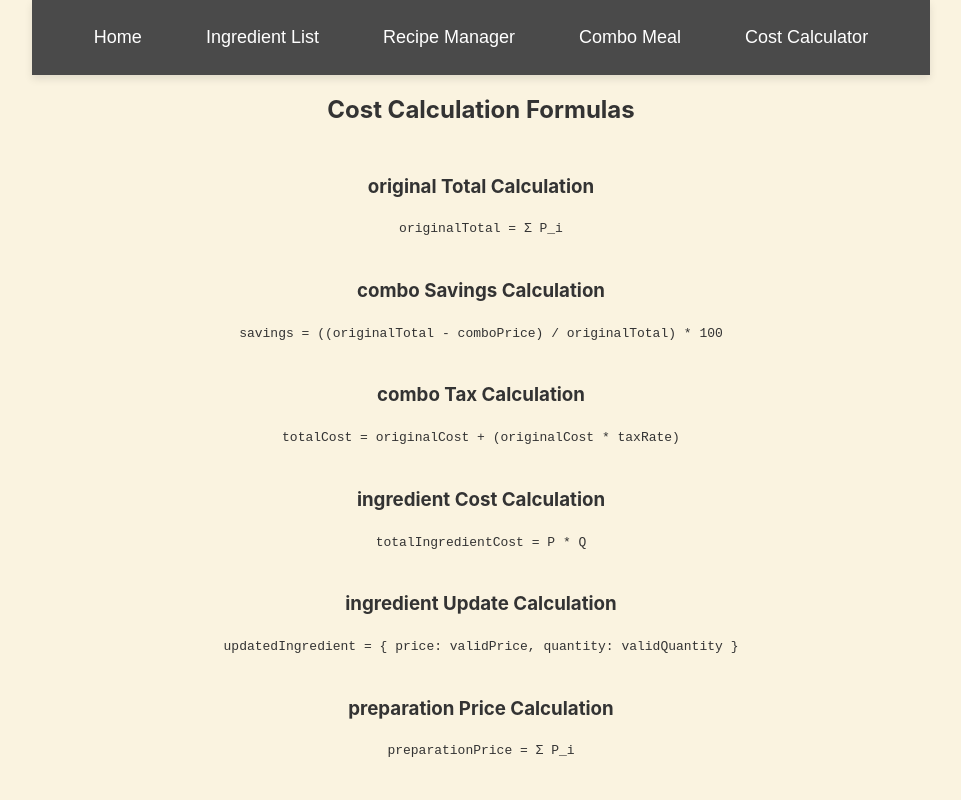
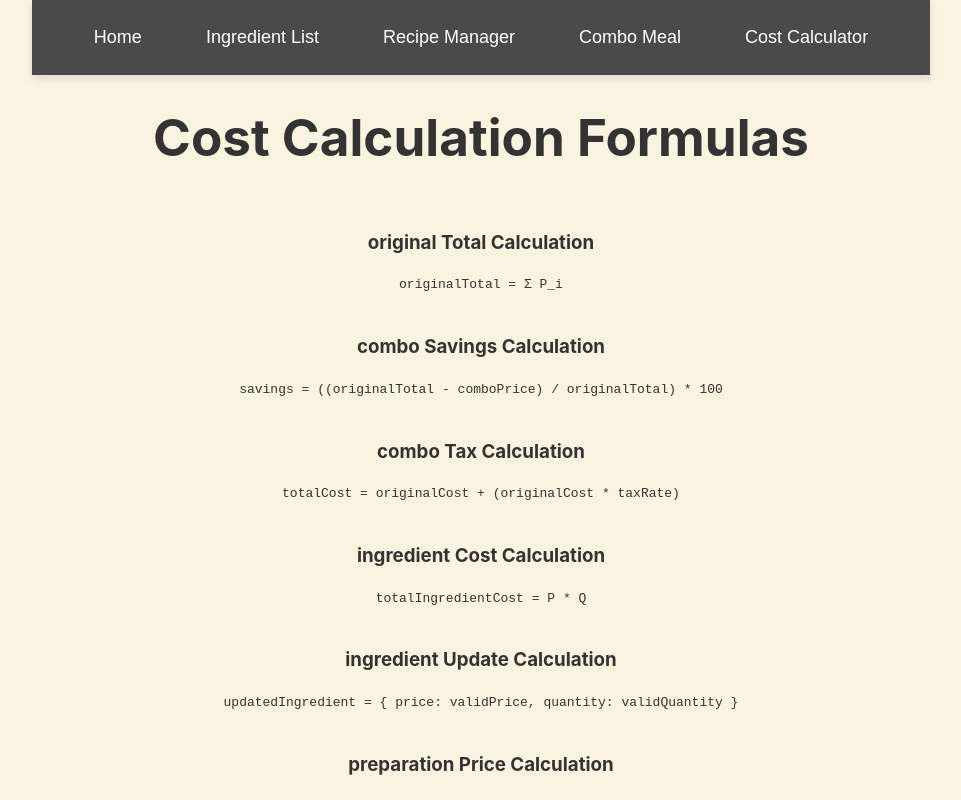
Before and after one commit to jazoomi/Stock-Inventory-Management-System, a React (Vite) app: page / in a window 1280 px wide. Both pictures are taken after a click on the button "Cost Calculator". Shown: the top 800 px of the page, without its empty margins (159-1120 px from the left). Built offline with nearby package versions, Linux system fonts and the light colour scheme.

Commit message:
changed Heading title size from h2 to h1

```diff
--- a/src/ui/CostCalculator.jsx
+++ b/src/ui/CostCalculator.jsx
@@ -10,7 +10,7 @@ const CostCalculator = () => {
 
   return (
     <div className="cost-calculator">
-      <h2>Cost Calculation Formulas</h2>
+      <h1>Cost Calculation Formulas</h1>
 
 {[
     {
```
